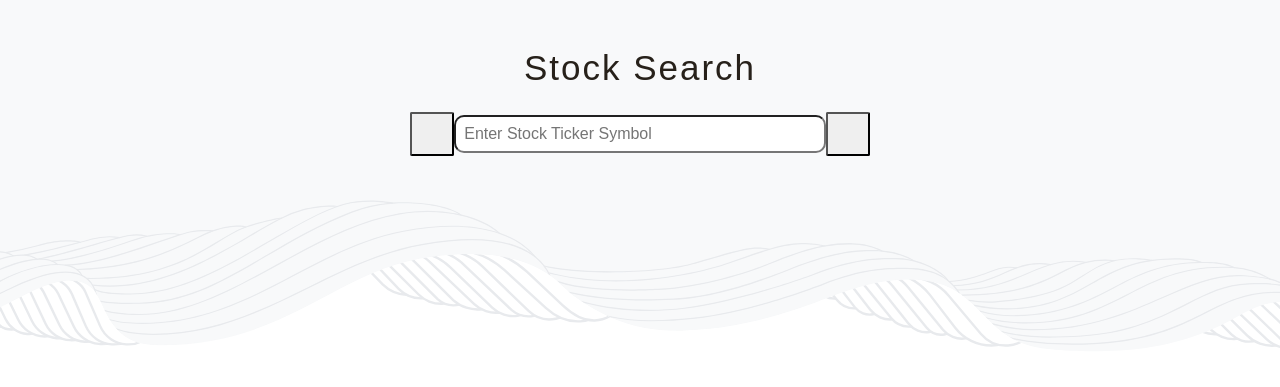
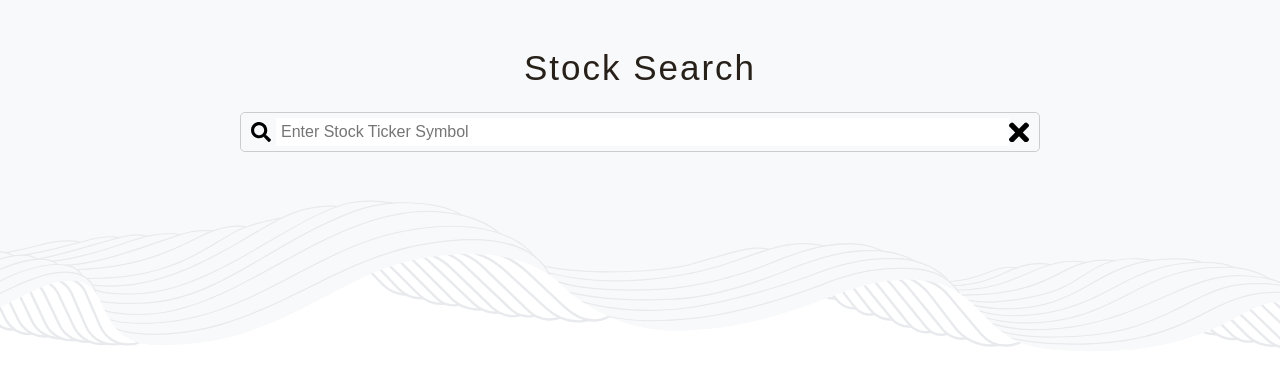
Before and after one commit to tony2037/tony2037.github.io, a Flask app: page / in a window 1280 px wide. Shown: the top 387 px of the page. Run offline with Flask 3, Linux system fonts and the light colour scheme.

Commit message:
Fix: The html and css for the search box

```diff
--- a/assignment2/static/script.js
+++ b/assignment2/static/script.js
@@ -6,12 +6,9 @@ window.addEventListener('load', function () {
 
 });
 
-document.addEventListener("DOMContentLoaded", function() {
-  document.getElementById("search_box").addEventListener("submit", function(event) {
-    event.preventDefault();
-
-    var stockSymbol = document.getElementById("search_input").value;
-
+function performSearch() {
+  var stockSymbol = document.getElementById('search-input').value;
+  console.log("performSearch: " + stockSymbol);
   fetch("/search?stock_symbol=" + stockSymbol, {
     method: "GET",
     headers: {
@@ -23,5 +20,12 @@ document.addEventListener("DOMContentLoaded", function() {
     console.log(data);
   })
   .catch(error => console.error("Error:", error));
+}
+
+document.addEventListener("DOMContentLoaded", function() {
+  // add an event listener
+  document.getElementById("search-form").addEventListener("submit", function(event) {
+    event.preventDefault();
+    performSearch();
+  })
 });
-});
--- a/assignment2/static/style.css
+++ b/assignment2/static/style.css
@@ -43,19 +43,45 @@ h1.title {
   color: #27211A;
 }
 
-form.search_form {
+.search-box {
+  margin: auto;
   display: flex;
-  justify-content: center;
   align-items: center;
+  border: 1px solid #ccc;
+  border-radius: 5px;
+  padding: 5px;
+  width: 800px;
 }
 
-input.search_form {
-  flex: .3;
-  padding: 8px;
-  border-radius: 10px;
+.search-icon,
+.cancel-icon {
+  background-size: cover;
+  background-repeat: no-repeat;
+  cursor: pointer;
+  padding: 5px;
+  margin: 0 5px;
+  width: 20px;
+  height: 20px;
 }
 
-button.search_form {
-  padding: 20px 20px;
-  border-radius: 2px;
+.search-icon {
+  background-image: url("images/search-solid.svg");
 }
+
+.cancel-icon {
+  background-image: url("images/times-solid.svg");
+  margin-left: auto;
+  background-position: 0px -4px;
+}
+
+form.search-form {
+  flex: 1;
+}
+
+.search-input {
+  border: none;
+  outline: none;
+  padding: 5px;
+  font-size: 16px;
+  width: 100%;
+}
--- a/assignment2/templates/index.html
+++ b/assignment2/templates/index.html
@@ -10,11 +10,14 @@
 
   <h1 class="title">Stock Search</h1>
 
-  <form class="search_form" id="search_box" action="#" method="get">
-    <button class="search_form" id="search_submit" type="submit"></button>
-    <input class="search_form" id="search_input" type="text" placeholder="Enter Stock Ticker Symbol" name="stock_symbol" required>
-    <button class="search_form" id="search_cancel" type="button"></button>
-  </form>
+  <div class="search-box">
+    <div class="search-icon" onclick="performSearch()"></div>
+    <form class="search-form" id="search-form" action="">
+      <input type="text" class="search-input" id="search-input" placeholder="Enter Stock Ticker Symbol" required>
+    </form>
+    <div class="cancel-icon" onclick="clearSearch()"></div>
+  </div>
+
 
 </body>
 </html>
```
Lines whose indentation alone changed are shown as unchanged.
